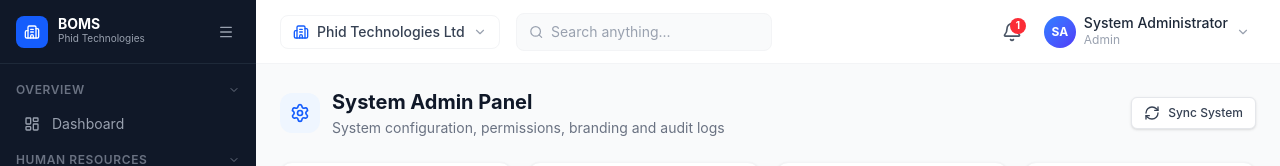
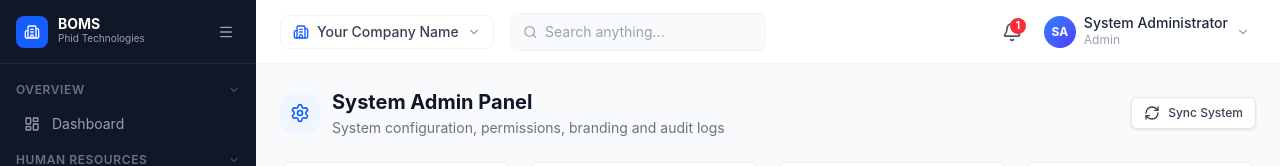
Before and after one commit to PHIDTECH/phidtechstaff, a Next.js app: page /admin in a window 1280 px wide. Shown: the top 166 px of the page. Built offline with nearby package versions, Linux system fonts and the light colour scheme.

Commit message:
feat: persist companies in localStorage - add/edit/switch survives page refresh

```diff
--- a/app/admin/page.tsx
+++ b/app/admin/page.tsx
@@ -10,10 +10,11 @@ import {
   Settings, Users, Building2, Activity, RefreshCw, Download,
   CheckCircle, AlertTriangle, Database, Pencil, ArrowLeftRight, X, Plus
 } from "lucide-react";
-import { auditLogs, companies as initialCompanies, users } from "@/lib/data";
+import { auditLogs, users } from "@/lib/data";
 import { formatDateTime, getInitials } from "@/lib/utils";
 import { Avatar, AvatarFallback } from "@/components/ui/avatar";
 import type { Company } from "@/lib/types";
+import { useCompanies } from "@/lib/useCompanies";
 
 const emptyCompany = (): Omit<Company, "id" | "createdAt"> => ({
   name: "", industry: "", address: "", phone: "", email: "", website: "", logo: ""
@@ -22,8 +23,7 @@ const emptyCompany = (): Omit<Company, "id" | "createdAt"> => ({
 export default function AdminPage() {
   const [brandName, setBrandName] = useState("PHIDTECH MS");
   const [primaryColor, setPrimaryColor] = useState("#2563eb");
-  const [companiesList, setCompaniesList] = useState<Company[]>(initialCompanies);
-  const [activeCompanyId, setActiveCompanyId] = useState(initialCompanies[0]?.id ?? "c1");
+  const { companiesList, activeCompanyId, setActiveCompanyId, addCompany, editCompany } = useCompanies();
   const [showModal, setShowModal] = useState(false);
   const [editTarget, setEditTarget] = useState<Company | null>(null);
   const [form, setForm] = useState(emptyCompany());
@@ -47,11 +47,9 @@ export default function AdminPage() {
     if (!form.name.trim()) { setFormError("Company name is required."); return; }
     if (!form.email.trim()) { setFormError("Email is required."); return; }
     if (editTarget) {
-      setCompaniesList(prev => prev.map(c => c.id === editTarget.id ? { ...editTarget, ...form } : c));
+      editCompany(editTarget.id, form);
     } else {
-      const newId = `c${Date.now()}`;
-      setCompaniesList(prev => [...prev, { id: newId, createdAt: new Date().toISOString().slice(0, 10), ...form }]);
-      setActiveCompanyId(newId);
+      addCompany(form);
     }
     setShowModal(false);
   };
--- a/components/layout/Header.tsx
+++ b/components/layout/Header.tsx
@@ -2,8 +2,9 @@
 import { Bell, Search, Menu, ChevronDown, Building2, LogOut, User, Settings } from "lucide-react";
 import { useState } from "react";
 import Link from "next/link";
-import { notifications, companies, currentUser } from "@/lib/data";
+import { notifications, currentUser } from "@/lib/data";
 import { getInitials, formatDateTime } from "@/lib/utils";
+import { useCompanies } from "@/lib/useCompanies";
 
 interface HeaderProps {
   onMobileMenuOpen: () => void;
@@ -13,6 +14,7 @@ export default function Header({ onMobileMenuOpen }: HeaderProps) {
   const [showNotifications, setShowNotifications] = useState(false);
   const [showProfile, setShowProfile] = useState(false);
   const [showCompanySwitcher, setShowCompanySwitcher] = useState(false);
+  const { companiesList, activeCompanyId, activeCompany, setActiveCompanyId } = useCompanies();
 
   const unread = notifications.filter((n) => !n.read).length;
 
@@ -34,27 +36,27 @@ export default function Header({ onMobileMenuOpen }: HeaderProps) {
             className="flex items-center gap-2 px-3 py-1.5 rounded-lg hover:bg-gray-50 border border-gray-100 text-sm"
           >
             <Building2 className="w-4 h-4 text-blue-600" />
-            <span className="font-medium text-gray-700 hidden sm:block">Phid Technologies Ltd</span>
+            <span className="font-medium text-gray-700 hidden sm:block">{activeCompany?.name ?? "Select Company"}</span>
             <ChevronDown className="w-3.5 h-3.5 text-gray-400" />
           </button>
 
           {showCompanySwitcher && (
             <div className="absolute top-full left-0 mt-2 w-64 bg-white rounded-xl shadow-lg border border-gray-100 py-2 z-50">
               <p className="px-3 py-1.5 text-xs font-semibold text-gray-400 uppercase tracking-wider">Switch Company</p>
-              {companies.map((c) => (
+              {companiesList.map((c) => (
                 <button
                   key={c.id}
-                  onClick={() => setShowCompanySwitcher(false)}
+                  onClick={() => { setActiveCompanyId(c.id); setShowCompanySwitcher(false); }}
                   className="flex items-center gap-3 w-full px-3 py-2 hover:bg-gray-50 text-left"
                 >
                   <div className="w-7 h-7 rounded-lg bg-blue-100 flex items-center justify-center text-xs font-bold text-blue-700">
-                    {c.name.charAt(0)}
+                    {c.name.charAt(0).toUpperCase()}
                   </div>
                   <div>
                     <p className="text-sm font-medium text-gray-800">{c.name}</p>
                     <p className="text-xs text-gray-400">{c.industry}</p>
                   </div>
-                  {c.id === "c1" && (
+                  {c.id === activeCompanyId && (
                     <span className="ml-auto text-xs bg-blue-50 text-blue-600 px-1.5 py-0.5 rounded font-medium">Active</span>
                   )}
                 </button>
--- /dev/null
+++ b/lib/useCompanies.ts
@@ -0,0 +1,54 @@
+"use client";
+import { useState, useEffect } from "react";
+import { companies as defaultCompanies } from "./data";
+import type { Company } from "./types";
+
+const STORAGE_KEY = "phidtech_companies";
+const ACTIVE_KEY = "phidtech_active_company";
+
+export function useCompanies() {
+  const [companiesList, setCompaniesList] = useState<Company[]>(defaultCompanies);
+  const [activeCompanyId, setActiveCompanyIdState] = useState<string>(defaultCompanies[0]?.id ?? "c1");
+
+  useEffect(() => {
+    try {
+      const stored = localStorage.getItem(STORAGE_KEY);
+      if (stored) setCompaniesList(JSON.parse(stored));
+      const active = localStorage.getItem(ACTIVE_KEY);
+      if (active) setActiveCompanyIdState(active);
+    } catch {}
+  }, []);
+
+  const saveCompanies = (list: Company[]) => {
+    setCompaniesList(list);
+    try { localStorage.setItem(STORAGE_KEY, JSON.stringify(list)); } catch {}
+  };
+
+  const setActiveCompanyId = (id: string) => {
+    setActiveCompanyIdState(id);
+    try { localStorage.setItem(ACTIVE_KEY, id); } catch {}
+  };
+
+  const addCompany = (company: Omit<Company, "id" | "createdAt">) => {
+    const newCompany: Company = {
+      ...company,
+      id: `c${Date.now()}`,
+      createdAt: new Date().toISOString().slice(0, 10),
+    };
+    const updated = [...companiesList, newCompany];
+    saveCompanies(updated);
+    setActiveCompanyId(newCompany.id);
+    return newCompany;
+  };
+
+  const editCompany = (id: string, data: Omit<Company, "id" | "createdAt">) => {
+    const updated = companiesList.map(c =>
+      c.id === id ? { ...c, ...data } : c
+    );
+    saveCompanies(updated);
+  };
+
+  const activeCompany = companiesList.find(c => c.id === activeCompanyId) ?? companiesList[0];
+
+  return { companiesList, activeCompanyId, activeCompany, setActiveCompanyId, addCompany, editCompany };
+}
```
